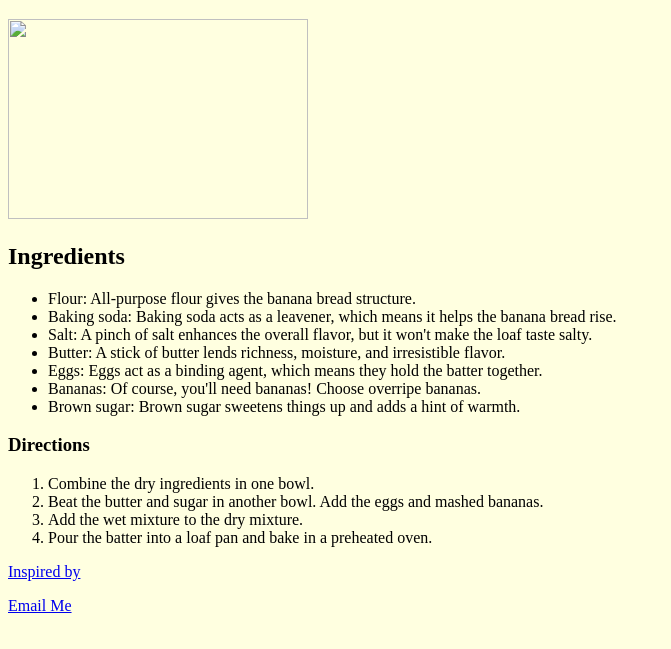
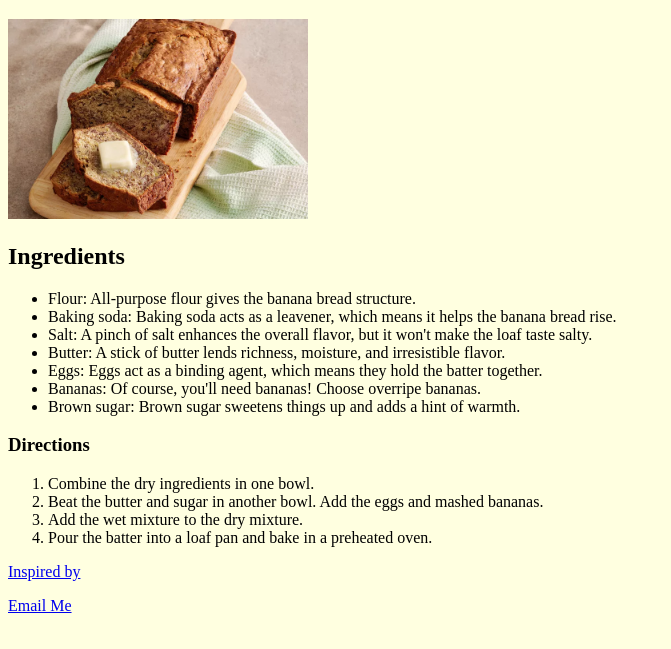
Before and after one commit to KawikaI/Web_Design, a plain HTML site: page Assignment6/index.html in a window 1280 px wide. Shown: the part 61-710 px from the top of the page, without its empty margins (0-671 px from the left). Drawn offline with Linux system fonts and the light colour scheme.

Commit message:
Update index.html

```diff
--- a/Assignment6/index.html
+++ b/Assignment6/index.html
@@ -15,7 +15,7 @@
 </head>
 <body>
     <h1>Banana Banana Bread</h1>
-    <img src="Web_Design/Assignment6/banana.webp" alt="" width="300" height="200">
+    <img src="banana.webp" alt="" width="300" height="200">
 
     <h2>Ingredients</h2>
 
```
